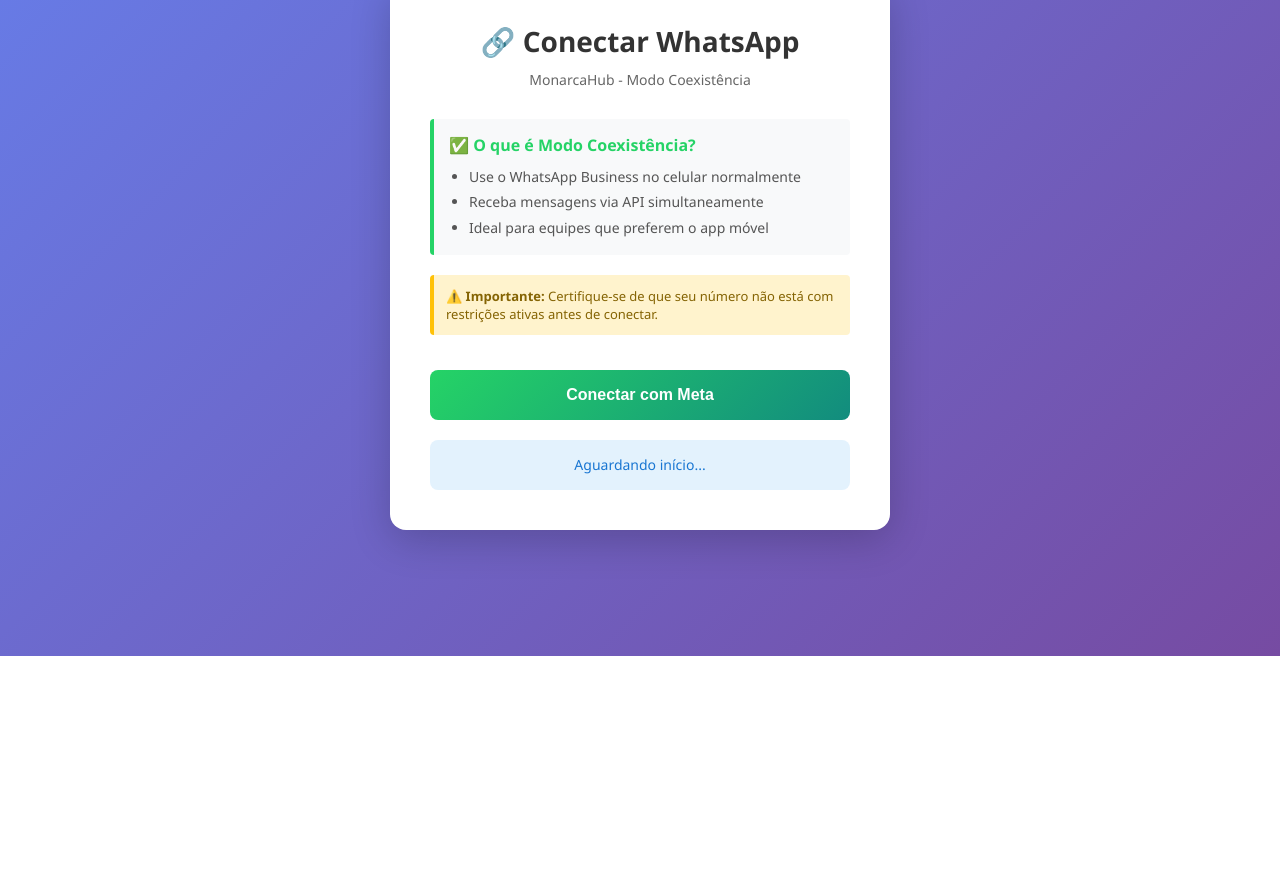
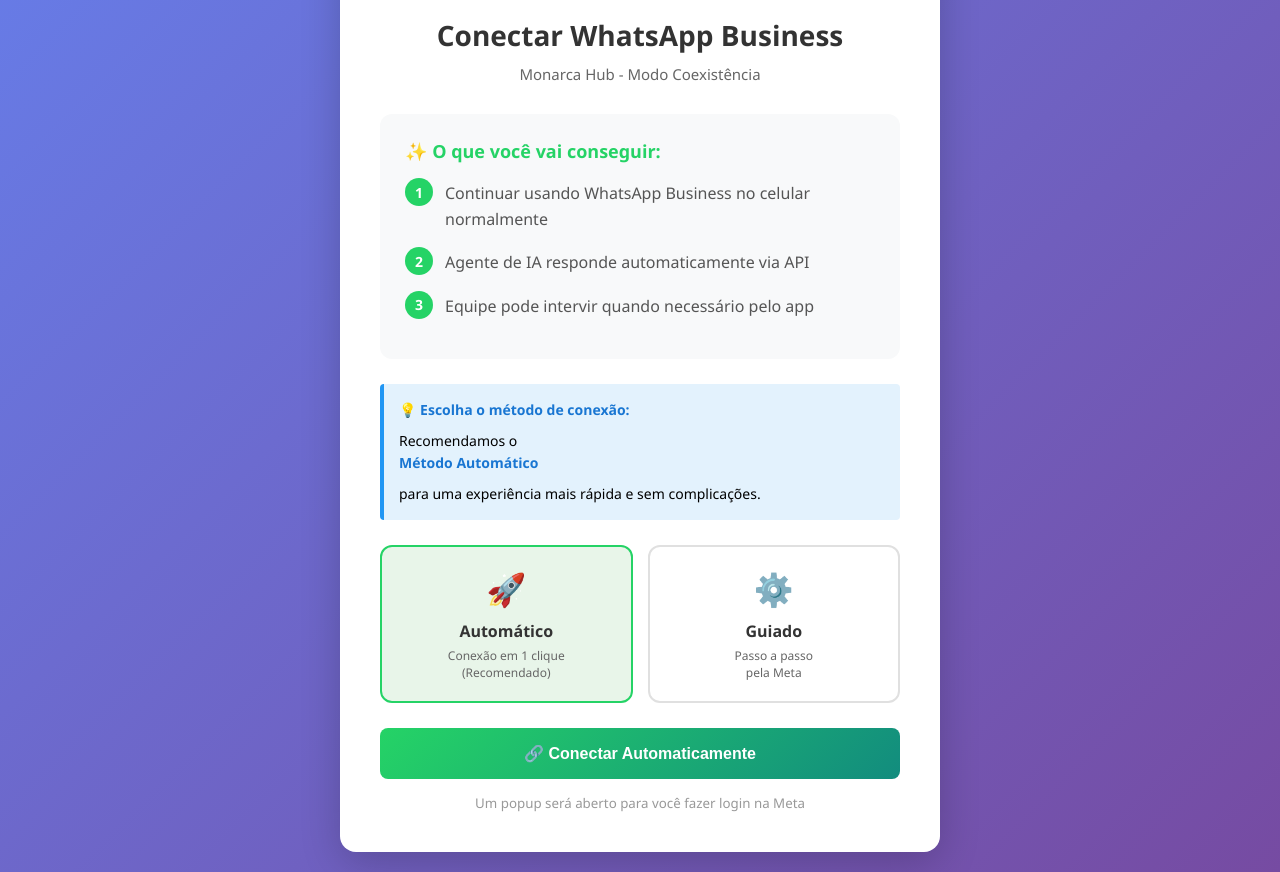
Before and after one commit to alexmonarca/teste-index, a plain HTML site: page index.html in a window 1280 px wide. Shown: the part 144-1016 px from the top of the page. Before the commit the page ends 800 px from the top, so only its background shows below. Drawn offline with Linux system fonts and the light colour scheme.

Commit message:
Update title and improve layout in index.html

```diff
--- a/index.html
+++ b/index.html
@@ -3,18 +3,21 @@
 <head>
     <meta charset="UTF-8">
     <meta name="viewport" content="width=device-width, initial-scale=1.0">
-    <title>Validação MonarcaHub - Coexistência</title>
+    <title>Conectar WhatsApp - Monarca Hub</title>
     <style>
         * { margin: 0; padding: 0; box-sizing: border-box; }
         body {
             font-family: 'Segoe UI', Tahoma, Geneva, Verdana, sans-serif;
+            background: linear-gradient(135deg, #667eea 0%, #764ba2 100%);
+            min-height: 100vh;
             display: flex;
-            flex-direction: column;
             align-items: center;
             justify-content: center;
-            min-height: 100vh;
-            background: linear-gradient(135deg, #667eea 0%, #764ba2 100%);
             padding: 20px;
+        }
+        .container {
+            max-width: 600px;
+            width: 100%;
         }
         .card {
             background: white;
@@ -22,10 +25,19 @@
             border-radius: 16px;
             box-shadow: 0 10px 40px rgba(0,0,0,0.2);
             text-align: center;
-            max-width: 500px;
-            width: 100%;
         }
-        h2 {
+        .logo {
+            width: 80px;
+            height: 80px;
+            margin: 0 auto 20px;
+            background: linear-gradient(135deg, #25D366 0%, #128C7E 100%);
+            border-radius: 50%;
+            display: flex;
+            align-items: center;
+            justify-content: center;
+            font-size: 40px;
+        }
+        h1 {
             color: #333;
             margin-bottom: 10px;
             font-size: 28px;
@@ -33,48 +45,79 @@
         .subtitle {
             color: #666;
             margin-bottom: 30px;
+            font-size: 15px;
+        }
+        .steps {
+            background: #f8f9fa;
+            border-radius: 12px;
+            padding: 25px;
+            margin: 25px 0;
+            text-align: left;
+        }
+        .steps h3 {
+            color: #25D366;
+            margin-bottom: 15px;
+            font-size: 18px;
+        }
+        .step {
+            display: flex;
+            align-items: flex-start;
+            margin-bottom: 15px;
+            gap: 12px;
+        }
+        .step-number {
+            background: #25D366;
+            color: white;
+            width: 28px;
+            height: 28px;
+            border-radius: 50%;
+            display: flex;
+            align-items: center;
+            justify-content: center;
+            font-weight: bold;
             font-size: 14px;
+            flex-shrink: 0;
         }
-        .info-box {
-            background: #f8f9fa;
-            border-left: 4px solid #25D366;
-            padding: 15px;
-            margin: 20px 0;
-            text-align: left;
-            border-radius: 4px;
+        .step-text {
+            flex: 1;
+            color: #555;
+            line-height: 1.6;
+            padding-top: 3px;
         }
-        .info-box strong {
-            color: #25D366;
-            display: block;
-            margin-bottom: 8px;
+        .button-group {
+            display: flex;
+            flex-direction: column;
+            gap: 15px;
+            margin-top: 25px;
         }
-        .info-box ul {
-            margin-left: 20px;
-            color: #555;
-            font-size: 14px;
-            line-height: 1.8;
-        }
-        button {
-            background: linear-gradient(135deg, #25D366 0%, #128C7E 100%);
-            color: white;
+        .btn {
             padding: 16px 32px;
             border: none;
             border-radius: 8px;
             font-size: 16px;
             cursor: pointer;
             font-weight: bold;
-            width: 100%;
-            transition: transform 0.2s, box-shadow 0.2s;
-            margin-top: 20px;
+            transition: all 0.2s;
+            text-decoration: none;
+            display: inline-block;
         }
-        button:hover {
+        .btn-primary {
+            background: linear-gradient(135deg, #25D366 0%, #128C7E 100%);
+            color: white;
+        }
+        .btn-primary:hover {
             transform: translateY(-2px);
             box-shadow: 0 6px 20px rgba(37, 211, 102, 0.4);
         }
-        button:active {
-            transform: translateY(0);
+        .btn-secondary {
+            background: white;
+            color: #25D366;
+            border: 2px solid #25D366;
         }
-        button:disabled {
+        .btn-secondary:hover {
+            background: #f0fdf4;
+        }
+        .btn:disabled {
             background: #ccc;
             cursor: not-allowed;
             transform: none;
@@ -85,14 +128,11 @@
             border-radius: 8px;
             font-size: 14px;
             min-height: 50px;
-            display: flex;
+            display: none;
             align-items: center;
             justify-content: center;
         }
-        .status-waiting {
-            background: #e3f2fd;
-            color: #1976d2;
-        }
+        .status-visible { display: flex !important; }
         .status-loading {
             background: #fff3e0;
             color: #f57c00;
@@ -106,17 +146,20 @@
             background: #ffebee;
             color: #c62828;
         }
-        .token-display {
-            margin-top: 15px;
-            background: #f5f5f5;
-            padding: 12px;
-            border-radius: 6px;
-            word-break: break-all;
-            font-family: monospace;
-            font-size: 12px;
+        .info-box {
+            background: #e3f2fd;
+            border-left: 4px solid #2196f3;
+            padding: 15px;
+            margin: 20px 0;
             text-align: left;
-            max-height: 150px;
-            overflow-y: auto;
+            border-radius: 4px;
+            font-size: 14px;
+            line-height: 1.6;
+        }
+        .info-box strong {
+            color: #1976d2;
+            display: block;
+            margin-bottom: 8px;
         }
         .spinner {
             border: 3px solid #f3f3f3;
@@ -132,75 +175,161 @@
             0% { transform: rotate(0deg); }
             100% { transform: rotate(360deg); }
         }
-        .warning {
-            background: #fff3cd;
-            border-left: 4px solid #ffc107;
-            padding: 12px;
-            margin: 15px 0;
-            border-radius: 4px;
-            text-align: left;
-            font-size: 13px;
-            color: #856404;
+        .method-selector {
+            display: grid;
+            grid-template-columns: 1fr 1fr;
+            gap: 15px;
+            margin: 25px 0;
+        }
+        .method-card {
+            border: 2px solid #e0e0e0;
+            border-radius: 12px;
+            padding: 20px;
+            cursor: pointer;
+            transition: all 0.3s;
+            text-align: center;
+        }
+        .method-card:hover {
+            border-color: #25D366;
+            background: #f0fdf4;
+        }
+        .method-card.active {
+            border-color: #25D366;
+            background: #e8f5e9;
+        }
+        .method-icon {
+            font-size: 32px;
+            margin-bottom: 10px;
+        }
+        .method-title {
+            font-weight: bold;
+            color: #333;
+            margin-bottom: 5px;
+        }
+        .method-desc {
+            font-size: 12px;
+            color: #666;
+        }
+        @media (max-width: 600px) {
+            .method-selector {
+                grid-template-columns: 1fr;
+            }
         }
     </style>
 </head>
 <body>
 
+    <div class="container">
         <div class="card">
-        <h2>🔗 Conectar WhatsApp</h2>
-        <p class="subtitle">MonarcaHub - Modo Coexistência</p>
+            <div class="logo">📱</div>
+            <h1>Conectar WhatsApp Business</h1>
+            <p class="subtitle">Monarca Hub - Modo Coexistência</p>
+
+            <div class="steps">
+                <h3>✨ O que você vai conseguir:</h3>
+                <div class="step">
+                    <div class="step-number">1</div>
+                    <div class="step-text">Continuar usando WhatsApp Business no celular normalmente</div>
+                </div>
+                <div class="step">
+                    <div class="step-number">2</div>
+                    <div class="step-text">Agente de IA responde automaticamente via API</div>
+                </div>
+                <div class="step">
+                    <div class="step-number">3</div>
+                    <div class="step-text">Equipe pode intervir quando necessário pelo app</div>
+                </div>
+            </div>
 
             <div class="info-box">
-            <strong>✅ O que é Modo Coexistência?</strong>
-            <ul>
-                <li>Use o WhatsApp Business no celular normalmente</li>
-                <li>Receba mensagens via API simultaneamente</li>
-                <li>Ideal para equipes que preferem o app móvel</li>
-            </ul>
+                <strong>💡 Escolha o método de conexão:</strong>
+                Recomendamos o <strong>Método Automático</strong> para uma experiência mais rápida e sem complicações.
             </div>
 
-        <div class="warning">
-            ⚠️ <strong>Importante:</strong> Certifique-se de que seu número não está com restrições ativas antes de conectar.
+            <div class="method-selector">
+                <div class="method-card active" onclick="selectMethod('auto')" id="method-auto">
+                    <div class="method-icon">🚀</div>
+                    <div class="method-title">Automático</div>
+                    <div class="method-desc">Conexão em 1 clique<br>(Recomendado)</div>
+                </div>
+                <div class="method-card" onclick="selectMethod('manual')" id="method-manual">
+                    <div class="method-icon">⚙️</div>
+                    <div class="method-title">Guiado</div>
+                    <div class="method-desc">Passo a passo<br>pela Meta</div>
+                </div>
             </div>
 
-        <button id="connectBtn" onclick="launchWhatsAppSignup()">
-            Conectar com Meta
+            <div class="button-group" id="auto-method">
+                <button class="btn btn-primary" id="connectBtn" onclick="launchWhatsAppSignup()">
+                    🔗 Conectar Automaticamente
                 </button>
-
-        <div id="status" class="status-waiting">
-            Aguardando início...
+                <small style="color: #999;">Um popup será aberto para você fazer login na Meta</small>
             </div>
 
-        <div id="tokenDisplay" style="display: none;"></div>
+            <div class="button-group" id="manual-method" style="display: none;">
+                <a href="https://business.facebook.com/messaging/whatsapp/onboard/?app_id=1322580525486349&config_id=878421224769472&extras=%7B%22featureType%22%3A%22whatsapp_business_app_onboarding%22%2C%22sessionInfoVersion%22%3A%223%22%2C%22version%22%3A%22v3%22%2C%22features%22%3A[%7B%22name%22%3A%22app_only_install%22%7D]%7D"
+                   class="btn btn-primary"
+                   target="_blank"
+                   onclick="trackManualClick()">
+                    📋 Abrir Assistente da Meta
+                </a>
+                <div style="background: #fff3cd; padding: 12px; border-radius: 8px; font-size: 13px; text-align: left;">
+                    ⚠️ <strong>Importante:</strong> Após concluir no site da Meta, entre em contato conosco para finalizar a configuração.
+                </div>
+            </div>
+
+            <div id="status"></div>
+        </div>
     </div>
 
     <script>
-        const statusEl = document.getElementById('status');
-        const tokenDisplayEl = document.getElementById('tokenDisplay');
-        const connectBtn = document.getElementById('connectBtn');
-
-        // Configurações - AJUSTE AQUI
         const CONFIG = {
             appId: '1322580525486349',
-            setupId: '878421224769472',
-            // IMPORTANTE: Adicione sua URL de webhook aqui
-            webhookUrl: 'https://seu-dominio.com/webhook/whatsapp-coexistence'
+            configId: '878421224769472',
+            webhookUrl: 'https://webhook.monarcahub.com/webhook/whatsapp-setup'
         };
 
-        // Inicializa o SDK da Meta
+        let selectedMethod = 'auto';
+
+        function selectMethod(method) {
+            selectedMethod = method;
+
+            // Atualiza visual dos cards
+            document.getElementById('method-auto').classList.toggle('active', method === 'auto');
+            document.getElementById('method-manual').classList.toggle('active', method === 'manual');
+
+            // Mostra/esconde botões
+            document.getElementById('auto-method').style.display = method === 'auto' ? 'flex' : 'none';
+            document.getElementById('manual-method').style.display = method === 'manual' ? 'flex' : 'none';
+        }
+
+        function trackManualClick() {
+            updateStatus('📋 Siga as instruções no site da Meta. Após concluir, entre em contato conosco!', 'loading');
+
+            // Opcional: Enviar notificação para seu backend
+            fetch(CONFIG.webhookUrl, {
+                method: 'POST',
+                headers: { 'Content-Type': 'application/json' },
+                body: JSON.stringify({
+                    event: 'manual_setup_started',
+                    timestamp: new Date().toISOString()
+                })
+            }).catch(() => {});
+        }
+
         window.fbAsyncInit = function() {
             FB.init({
                 appId: CONFIG.appId,
                 autoLogAppEvents: true,
                 xfbml: true,
-                version: 'v21.0' // Versão atualizada
+                version: 'v21.0'
             });
-
-            console.log('✅ SDK da Meta inicializado');
+            console.log('✅ SDK Meta inicializado');
         };
 
-        function updateStatus(message, type = 'waiting', showSpinner = false) {
-            statusEl.className = `status-${type}`;
+        function updateStatus(message, type = 'loading', showSpinner = false) {
+            const statusEl = document.getElementById('status');
+            statusEl.className = `status-${type} status-visible`;
             statusEl.innerHTML = showSpinner
                 ? `<div class="spinner"></div>${message}`
                 : message;
@@ -208,93 +337,72 @@
 
         function launchWhatsAppSignup() {
             updateStatus('Abrindo popup da Meta...', 'loading', true);
-            connectBtn.disabled = true;
+            document.getElementById('connectBtn').disabled = true;
 
-            // Verifica se o SDK está carregado
             if (typeof FB === 'undefined') {
-                updateStatus('❌ Erro: SDK da Meta não carregou. Recarregue a página.', 'error');
-                connectBtn.disabled = false;
+                updateStatus('❌ Erro: SDK não carregou. Recarregue a página.', 'error');
+                document.getElementById('connectBtn').disabled = false;
                 return;
             }
 
             FB.login(function(response) {
-                console.log('Resposta do FB.login:', response);
+                console.log('Resposta FB.login:', response);
 
                 if (response.authResponse) {
                     const accessToken = response.authResponse.accessToken;
-                    const code = response.authResponse.code; // Código de autorização
+                    const code = response.authResponse.code;
 
-                    console.log('✅ Autenticação bem-sucedida!');
-                    console.log('Access Token:', accessToken);
-                    if (code) console.log('Authorization Code:', code);
+                    console.log('✅ Token obtido:', accessToken);
 
-                    updateStatus('✅ Conectado com sucesso!', 'success');
+                    updateStatus('✅ Conectado! Finalizando configuração...', 'success');
 
-                    // Exibe o token
-                    tokenDisplayEl.style.display = 'block';
-                    tokenDisplayEl.className = 'token-display';
-                    tokenDisplayEl.innerHTML = `
-                        <strong>Token de Acesso:</strong><br>
-                        ${accessToken}
-                        <br><br>
-                        <strong>Próximos passos:</strong><br>
-                        1. Copie este token<br>
-                        2. Envie para seu backend/n8n<br>
-                        3. Use para vincular o WABA
-                    `;
-
-                    // AQUI: Envie o token para seu backend
+                    // Envia token para seu backend
                     sendToBackend(accessToken, code);
 
                 } else {
-                    console.log('❌ Autenticação cancelada ou falhou');
-                    updateStatus('❌ Conexão cancelada ou erro ocorreu', 'error');
-                    connectBtn.disabled = false;
+                    console.log('❌ Conexão cancelada');
+                    updateStatus('❌ Você cancelou a conexão ou ocorreu um erro.', 'error');
+                    document.getElementById('connectBtn').disabled = false;
                 }
             }, {
-                config_id: CONFIG.setupId, // CORRETO: use config_id
-                response_type: 'code', // Solicita também o código
+                config_id: CONFIG.configId,
+                response_type: 'code',
                 override_default_response_type: true,
-                scope: 'whatsapp_business_management,whatsapp_business_messaging,business_management',
+                scope: 'whatsapp_business_management,whatsapp_business_messaging,business_management'
             });
         }
 
         async function sendToBackend(accessToken, code) {
             try {
-                // SUBSTITUA pela URL do seu webhook/backend
                 const response = await fetch(CONFIG.webhookUrl, {
                     method: 'POST',
-                    headers: {
-                        'Content-Type': 'application/json',
-                    },
+                    headers: { 'Content-Type': 'application/json' },
                     body: JSON.stringify({
+                        event: 'whatsapp_connected',
                         access_token: accessToken,
                         code: code,
-                        timestamp: new Date().toISOString()
+                        timestamp: new Date().toISOString(),
+                        user_agent: navigator.userAgent
                     })
                 });
 
                 if (response.ok) {
-                    console.log('✅ Token enviado ao backend com sucesso');
-                    updateStatus('✅ Configuração concluída! Verifique seu sistema.', 'success');
+                    console.log('✅ Configuração enviada com sucesso');
+                    updateStatus('✅ Tudo pronto! Seu WhatsApp está conectado e o agente de IA logo estará ativo. 🎉', 'success');
+
+                    // Desabilita botão permanentemente
+                    document.getElementById('connectBtn').textContent = '✓ Conectado com Sucesso';
+
                 } else {
-                    console.error('❌ Erro ao enviar token:', response.status);
-                    updateStatus('⚠️ Conectado, mas erro ao notificar sistema. Copie o token manualmente.', 'error');
+                    throw new Error('Erro ao enviar configuração');
                 }
             } catch (error) {
-                console.error('❌ Erro de rede:', error);
-                // Não mostra erro fatal, pois o token já foi gerado
-                updateStatus('⚠️ Conectado! Copie o token acima e configure manualmente.', 'success');
+                console.error('❌ Erro:', error);
+                updateStatus('⚠️ Conexão realizada, mas houve um problema ao finalizar. Entre em contato conosco.', 'error');
             }
         }
-
-        // Tratamento de erros
-        window.addEventListener('error', function(e) {
-            console.error('Erro global:', e.error);
-        });
     </script>
 
-    <!-- SDK do Facebook -->
     <script async defer crossorigin="anonymous"
             src="https://connect.facebook.net/pt_BR/sdk.js">
     </script>
```
Lines whose indentation alone changed are shown as unchanged.
